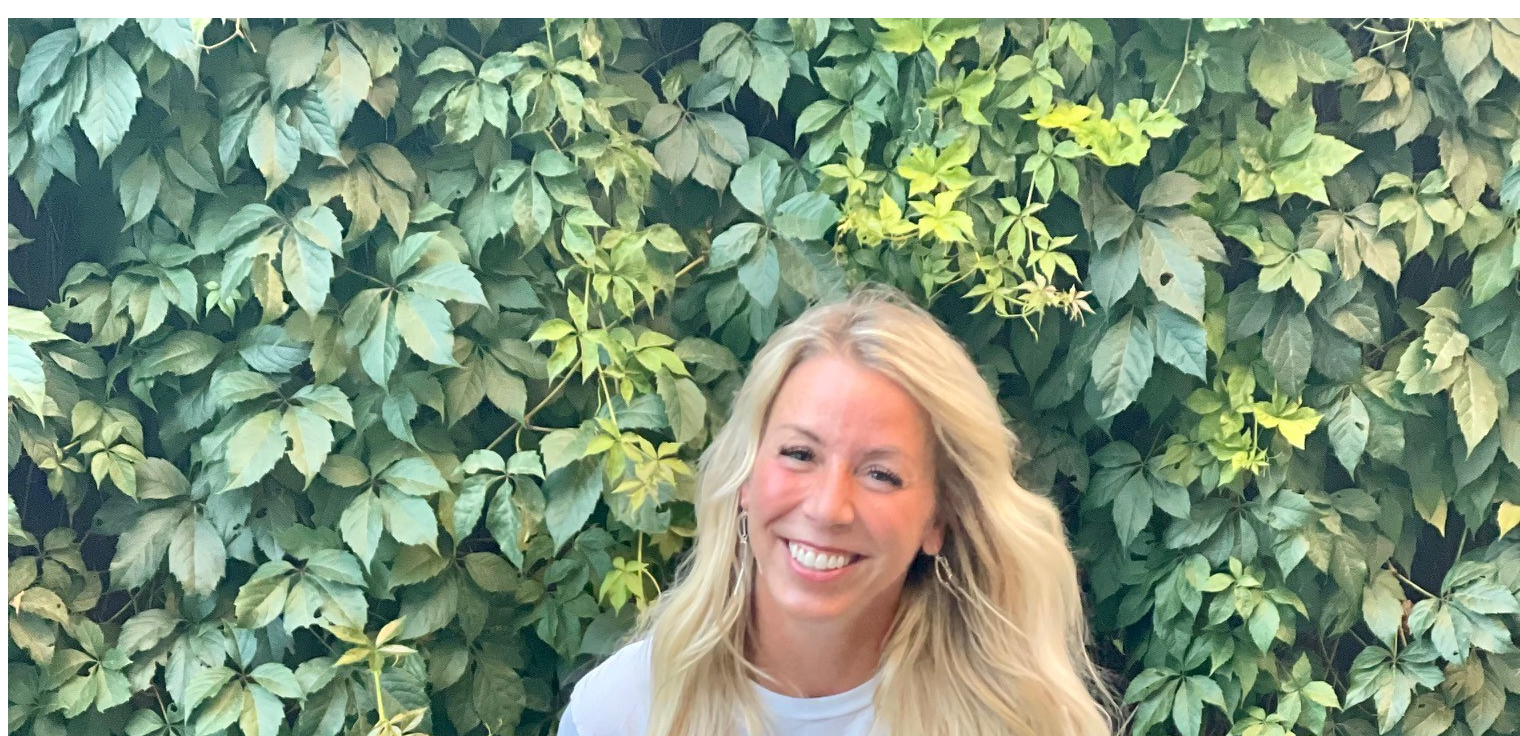
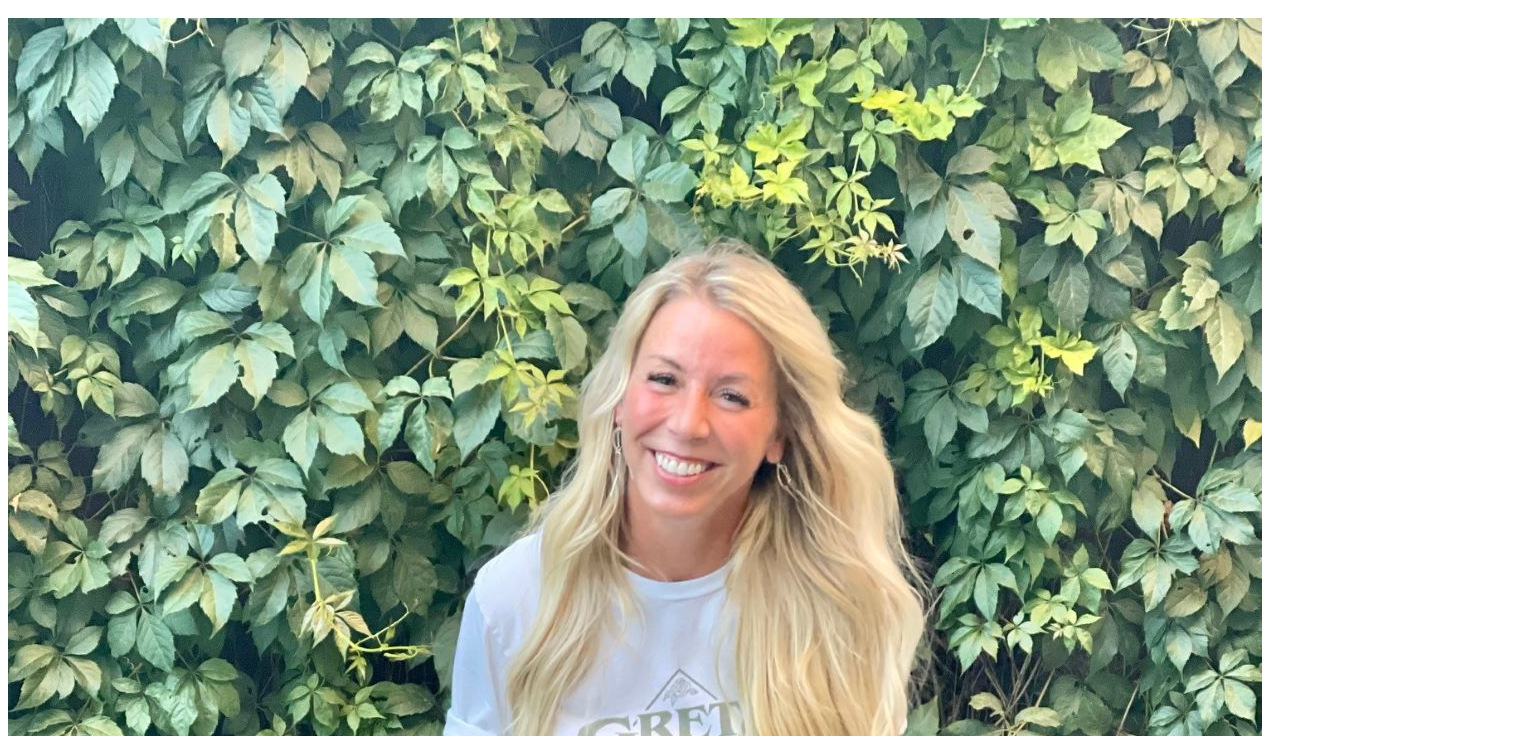
Before and after one commit to heathersmiles/heathersmiles.github.io, a plain HTML site: page index.html in a window 1280 px wide. Shown: the part 48-784 px from the top of the page, 1520 px wide, since content can reach past the window. Drawn offline with Linux system fonts and the light colour scheme.

Commit message:
Update index.html

```diff
--- a/index.html
+++ b/index.html
@@ -1,4 +1,4 @@
 <html>
   <h1>Heather's github Portfolio</h1>
-  <img src="./HKProfile.jpg" />
+  <img src="./HKProfilePic.jpg" />
 </html>
```
